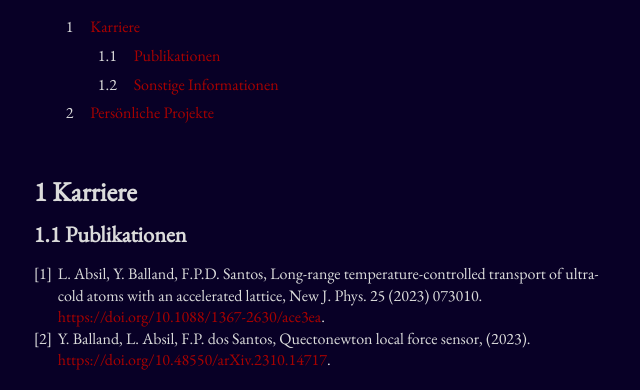
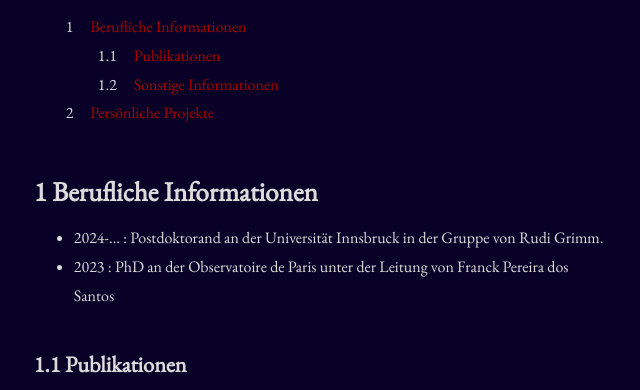
Before and after one commit to lucarabistouille/lucarabistouille.github.io, a plain HTML site: page index-DE.html in a window 1280 px wide. Shown: the part 386-776 px from the top of the page, without its empty margins (319-959 px from the left). Drawn offline with nearby package versions, Linux system fonts and the light colour scheme; a web font is replaced by a local one.

Commit message:
Update index-DE.html

```diff
--- a/index-DE.html
+++ b/index-DE.html
@@ -36,7 +36,7 @@
     <nav role="navigation">
       <h2 class="notoc">Inhaltsverzeichnis </h2>
       <ol>
-        <li><a href="#carr">Karriere</a></li>
+        <li><a href="#carr">Berufliche Informationen</a></li>
         <ol>
           <li><a href="#carr-pub">Publikationen</a></li>
           <li><a href="#carr-info">Sonstige Informationen</a></li>
@@ -45,7 +45,12 @@
       </ol>
     </nav>
 
-    <h2 id="carr">Karriere</h2>
+    <h2 id="carr">Berufliche Informationen</h2>
+    <ul>
+      <li>2024-… : Postdoktorand an der Universität Innsbruck in der Gruppe von Rudi Grimm.</li>
+      <li>2023 : PhD an der Observatoire de Paris unter der Leitung von Franck Pereira dos Santos</li>
+    </ul>
+
     <h3 id="carr-pub">Publikationen</h3>
 
     <!-- Generated from zotero-->
```
